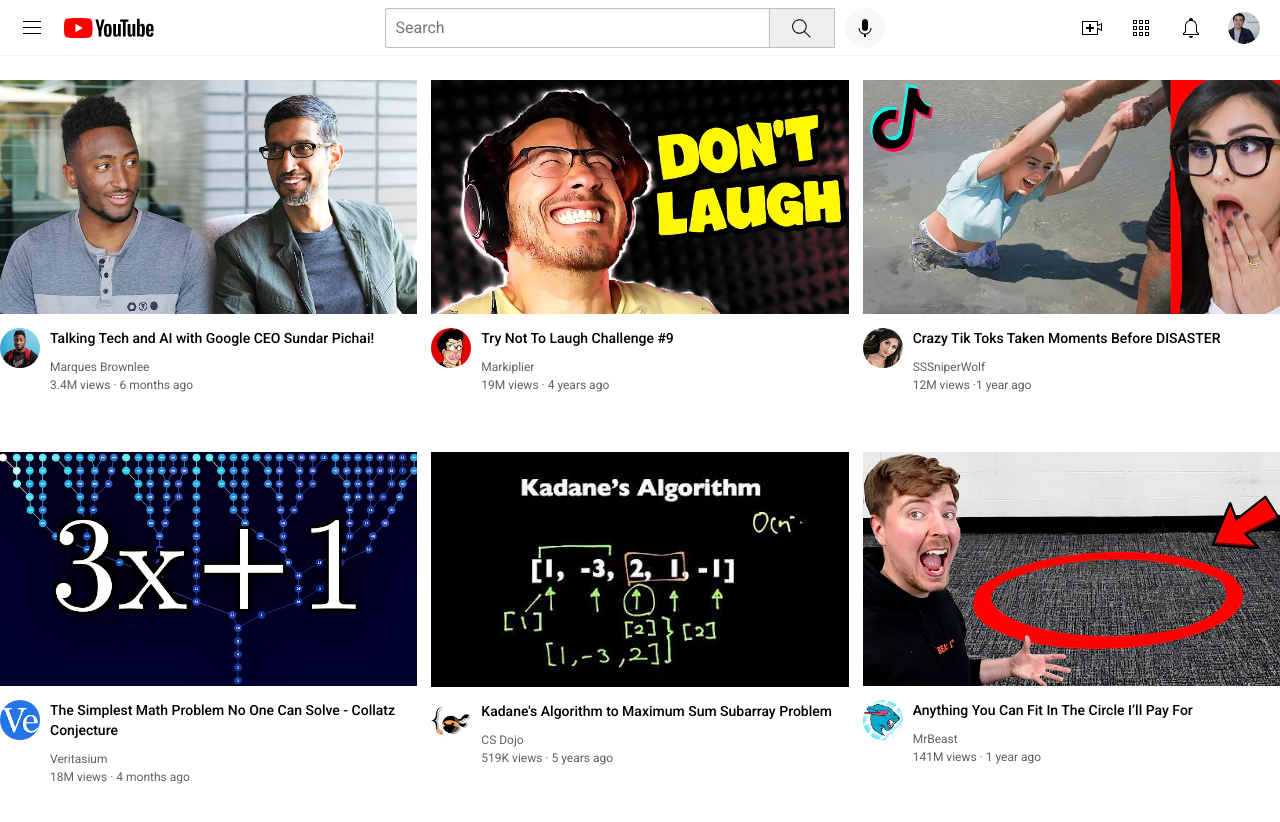
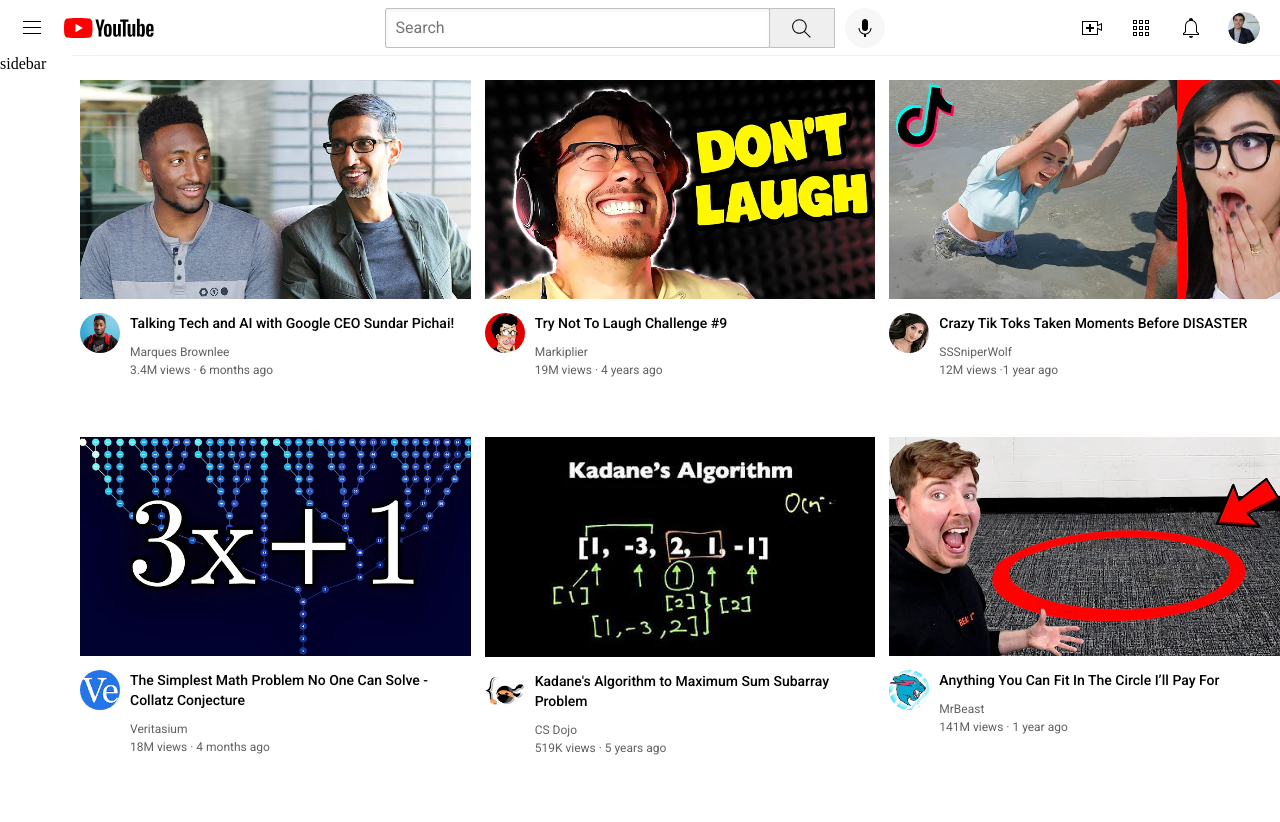
Before and after one commit to kamrul15-8841/LearnWeb, a plain HTML site: page Youtube/youtube.html in a window 1280 px wide. Drawn offline with Linux system fonts and the light colour scheme.

Commit message:
created left sidebar

```diff
--- /dev/null
+++ b/Youtube/css/sidebar.css
@@ -0,0 +1,8 @@
+.sidebar {
+    position: fixed;
+    left: 0;
+    bottom: 0;
+    top: 55px;
+    background-color: white;
+    width: 72px;
+}
--- a/Youtube/css/style.css
+++ b/Youtube/css/style.css
@@ -1,6 +1,7 @@
 body {
     margin: 0;
     padding-top: 80px;
+    padding-left: 80px;
     height: 1000px;
 }
 p{
--- a/Youtube/youtube.html
+++ b/Youtube/youtube.html
@@ -11,6 +11,7 @@
     <link rel="stylesheet" href="css/video.css">
     <link rel="stylesheet" href="css/style.css">
     <link rel="stylesheet" href="css/header.css">
+    <link rel="stylesheet" href="css/sidebar.css">
     <title>Youtube</title>
 
 </head>
@@ -36,6 +37,10 @@
             <img class="notifications-icon" src="icons/notifications.svg" alt="notifications">
             <img class="current-user-picture" src="channel-picture/my-channel.jpeg" alt="profile-picture">
         </div>
+    </div>
+
+    <div class="sidebar">
+        sidebar
     </div>
 
     <div class="video-grid">
```
